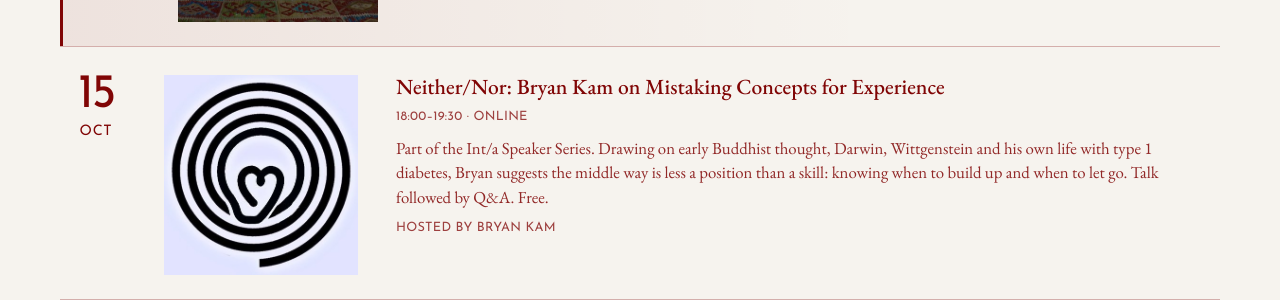
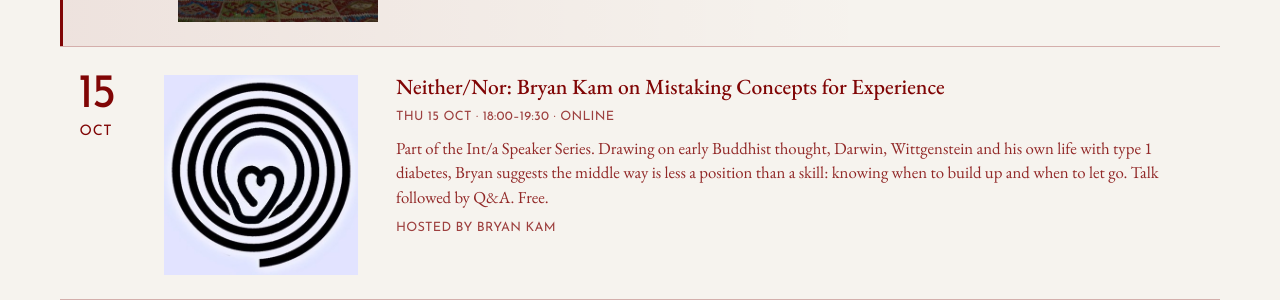
Before and after one commit to nelepope/firstfewbooks, a Jekyll site: the page built from index.html, in a window 1280 px wide and 900 px high, scrolled down 738 px. Shown: the part 224-524 px from the top of the window. Built offline with Jekyll 4.4.1, drawn with Linux system fonts in a browser that asks for light colours.

Commit message:
Show the day and date in one-off events' details
Co-Authored-By: Claude Opus 5.5 <noreply@anthropic.com>

```diff
--- a/_includes/event.html
+++ b/_includes/event.html
@@ -11,7 +11,7 @@
   {% endif %}
   <div class="event-text">
     <h3>{% if e.url %}<a href="{{ e.url }}" target="_blank" rel="noopener">{{ e.title }}</a>{% else %}{{ e.title }}{% endif %}</h3>
-    {% capture when %}{% if e.end_date %}{{ e.date | date: "%-d %b" }} – {{ e.end_date | date: "%-d %b" }}{% endif %}{% endcapture %}
+    {% capture when %}{% if e.end_date %}{{ e.date | date: "%-d %b" }} – {{ e.end_date | date: "%-d %b" }}{% else %}{{ e.date | date: "%a %-d %b" }}{% endif %}{% endcapture %}
     {% assign bits = "" | split: "" %}
     {% if when != "" %}{% assign bits = bits | push: when %}{% endif %}
     {% if e.time %}{% assign bits = bits | push: e.time %}{% endif %}
```
